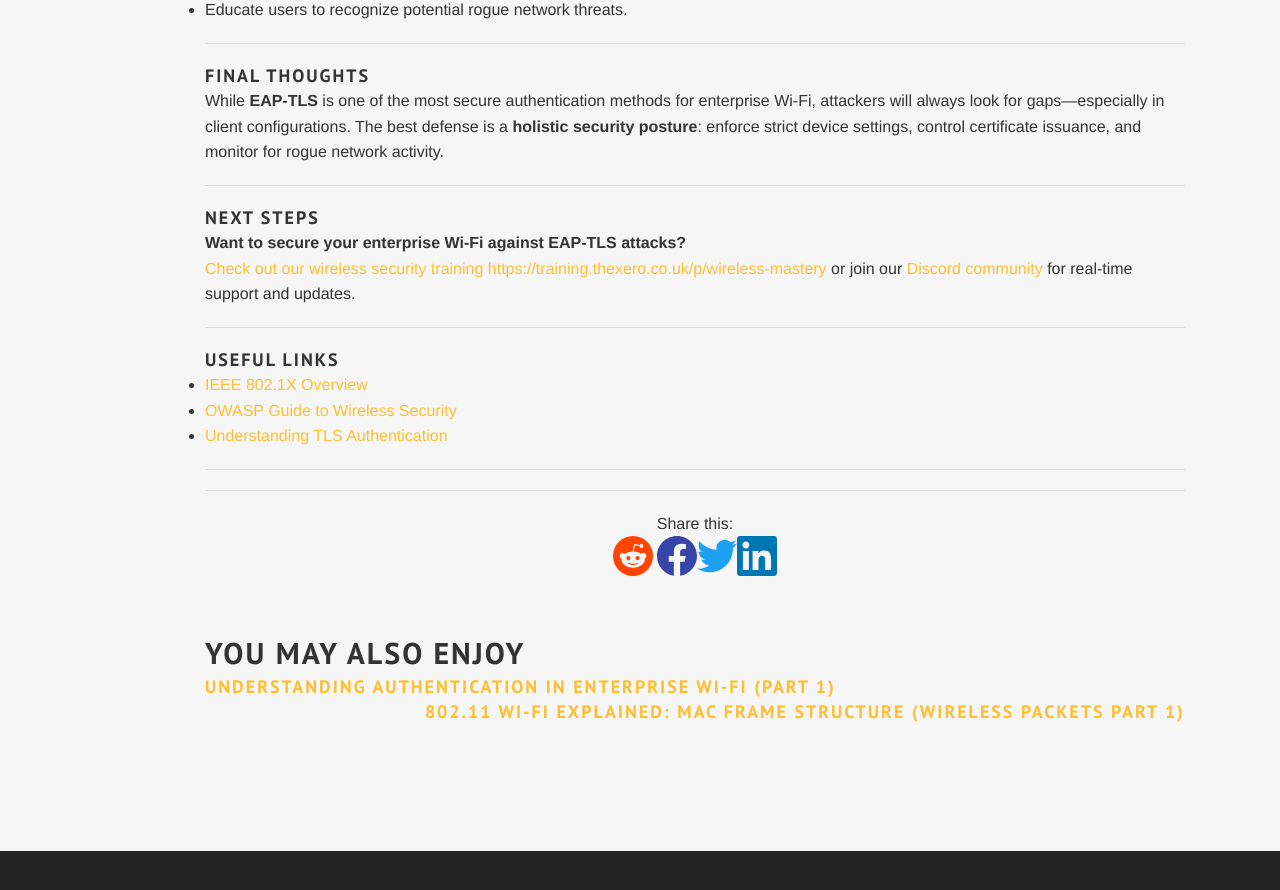
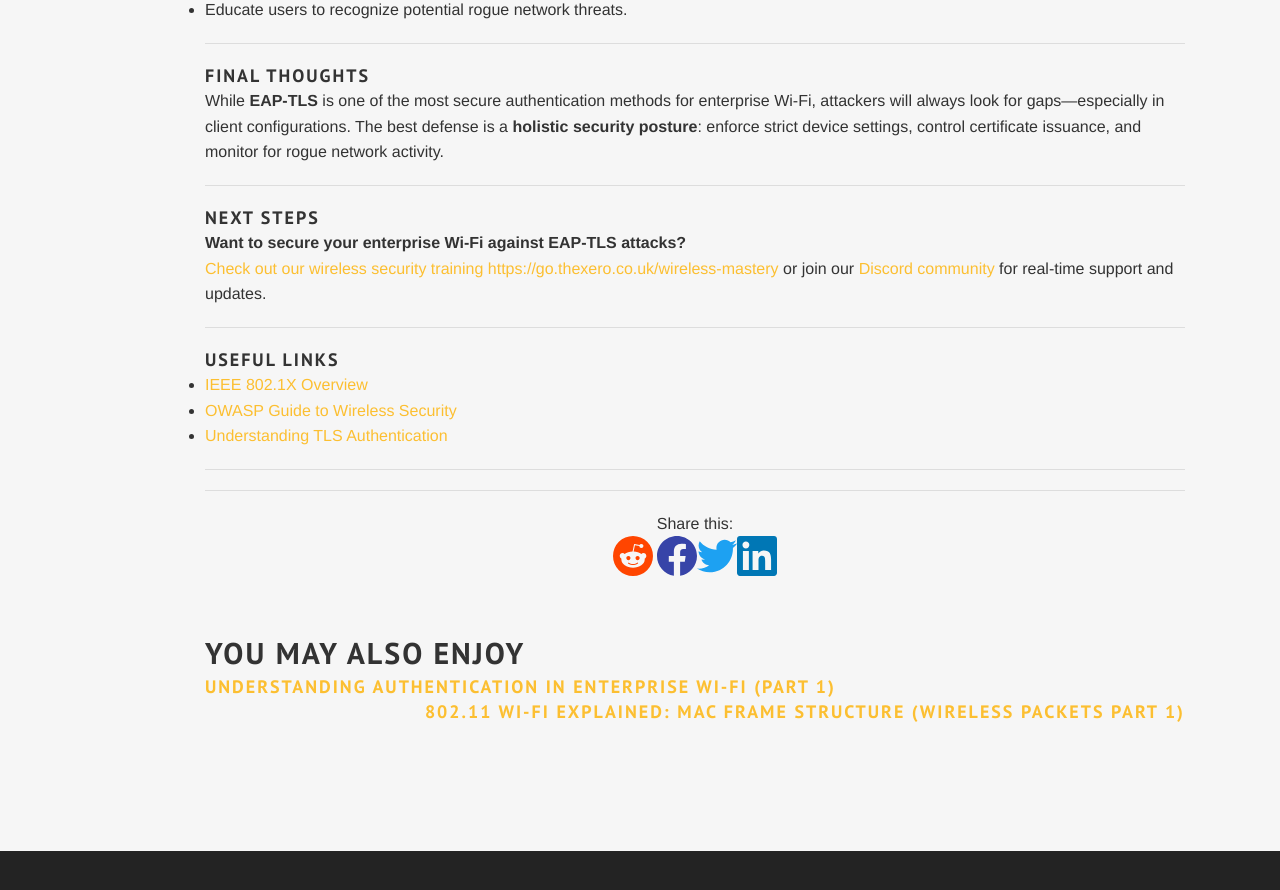
Before and after one commit to thexerocouk/thexerocouk.github.io, a Jekyll site: the page built from _posts/2024-09-19-Breaking-EAP-TLS.md, in a window 1280 px wide and 900 px high, scrolled down 2840 px. Shown: the top 890 px of the window. Built offline with Jekyll 4.4.1, drawn with Linux system fonts in a browser that asks for light colours; some web fonts are replaced; comment, search, counter and statistics services are not loaded; part of the change alters nothing that is shown.

Commit message:
Update 2024-09-19-Breaking-EAP-TLS.md

```diff
--- a/_posts/2024-09-19-Breaking-EAP-TLS.md
+++ b/_posts/2024-09-19-Breaking-EAP-TLS.md
@@ -103,7 +103,7 @@ While **EAP-TLS** is one of the most secure authentication methods for enterpris
 ### Next Steps
 
 **Want to secure your enterprise Wi-Fi against EAP-TLS attacks?**
-[Check out our wireless security training](https://training.thexero.co.uk/p/wireless-mastery) [https://training.thexero.co.uk/p/wireless-mastery](https://training.thexero.co.uk/p/wireless-mastery) or join our [Discord community](https://discord.gg/YEfgvuqyDn) for real-time support and updates.
+[Check out our wireless security training](https://go.thexero.co.uk/wireless-mastery) [https://go.thexero.co.uk/wireless-mastery](https://go.thexero.co.uk/wireless-mastery) or join our [Discord community](https://discord.gg/YEfgvuqyDn) for real-time support and updates.
 
 ---
 
```
